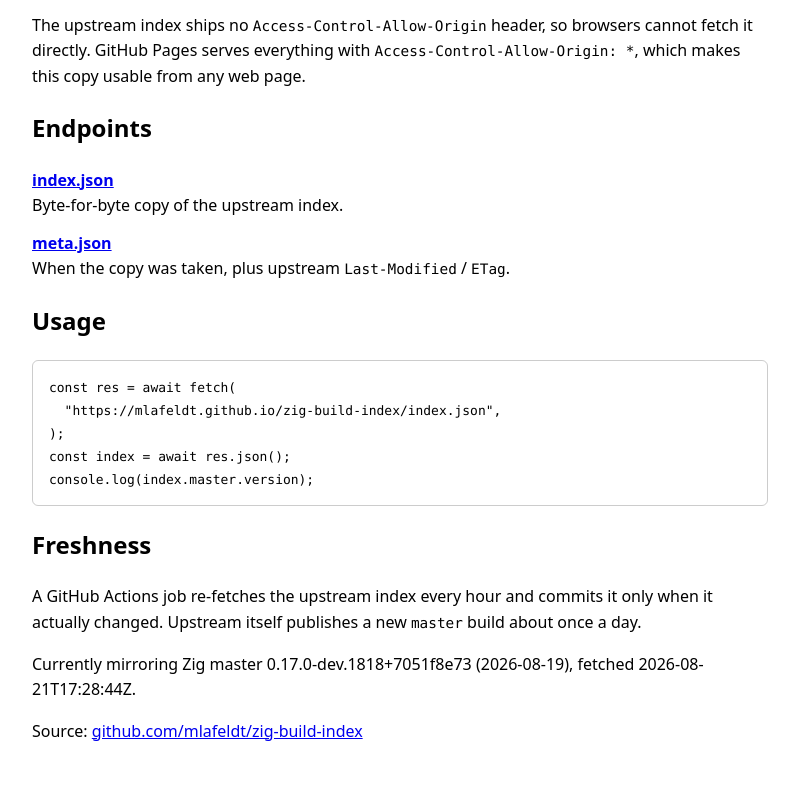
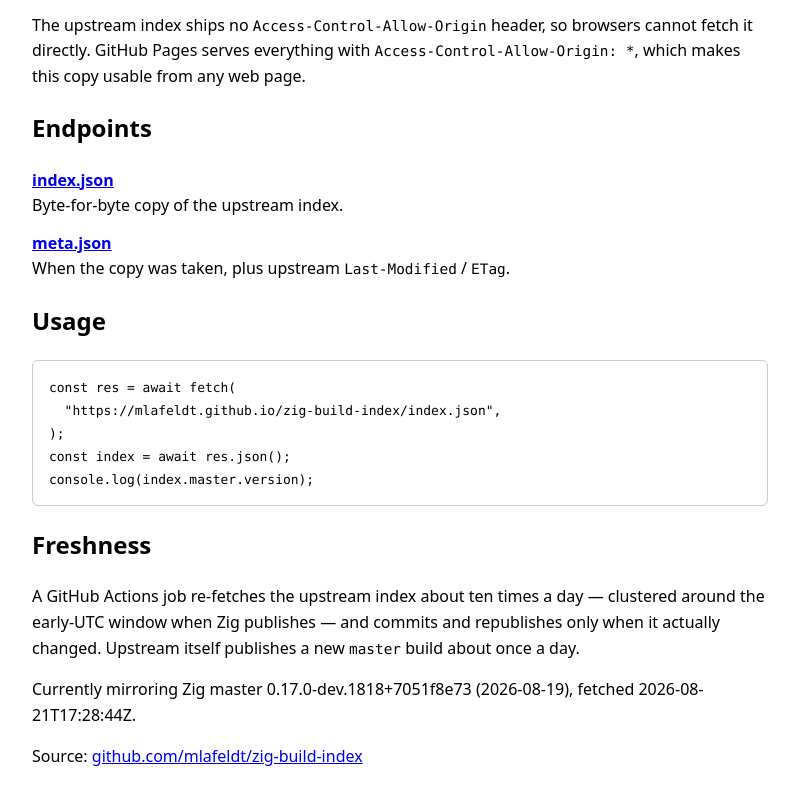
Before and after one commit to mlafeldt/zig-index-cors, a plain HTML site: page public/index.html in a window 1280 px wide. Shown: the part 123-928 px from the top of the page, without its empty margins (240-1039 px from the left). Drawn offline with Linux system fonts and the light colour scheme.

Commit message:
Deploy Pages only when the mirror actually changed
Every run previously re-ran configure/upload/deploy-pages, republishing
identical bytes and creating ~24 deployment records a day. Split the
workflow into a mirror job and a deploy job gated on the mirror's changed
output, so scheduled runs deploy only on real upstream changes.

Also reshape the schedule around the measured signal: dense across the
early-UTC window where master builds land, plus every-6-hours coverage for
tagged releases and runs GitHub skips under load. ~10 fetches a day instead
of 24.

```diff
--- a/public/index.html
+++ b/public/index.html
@@ -71,8 +71,9 @@
 
     <h2>Freshness</h2>
     <p>
-      A GitHub Actions job re-fetches the upstream index every hour and commits it only when it
-      actually changed. Upstream itself publishes a new <code>master</code> build about once a day.
+      A GitHub Actions job re-fetches the upstream index about ten times a day — clustered around
+      the early-UTC window when Zig publishes — and commits and republishes only when it actually
+      changed. Upstream itself publishes a new <code>master</code> build about once a day.
     </p>
 
     <p id="live"></p>
```
Also changed, not shown: 2 other files.
